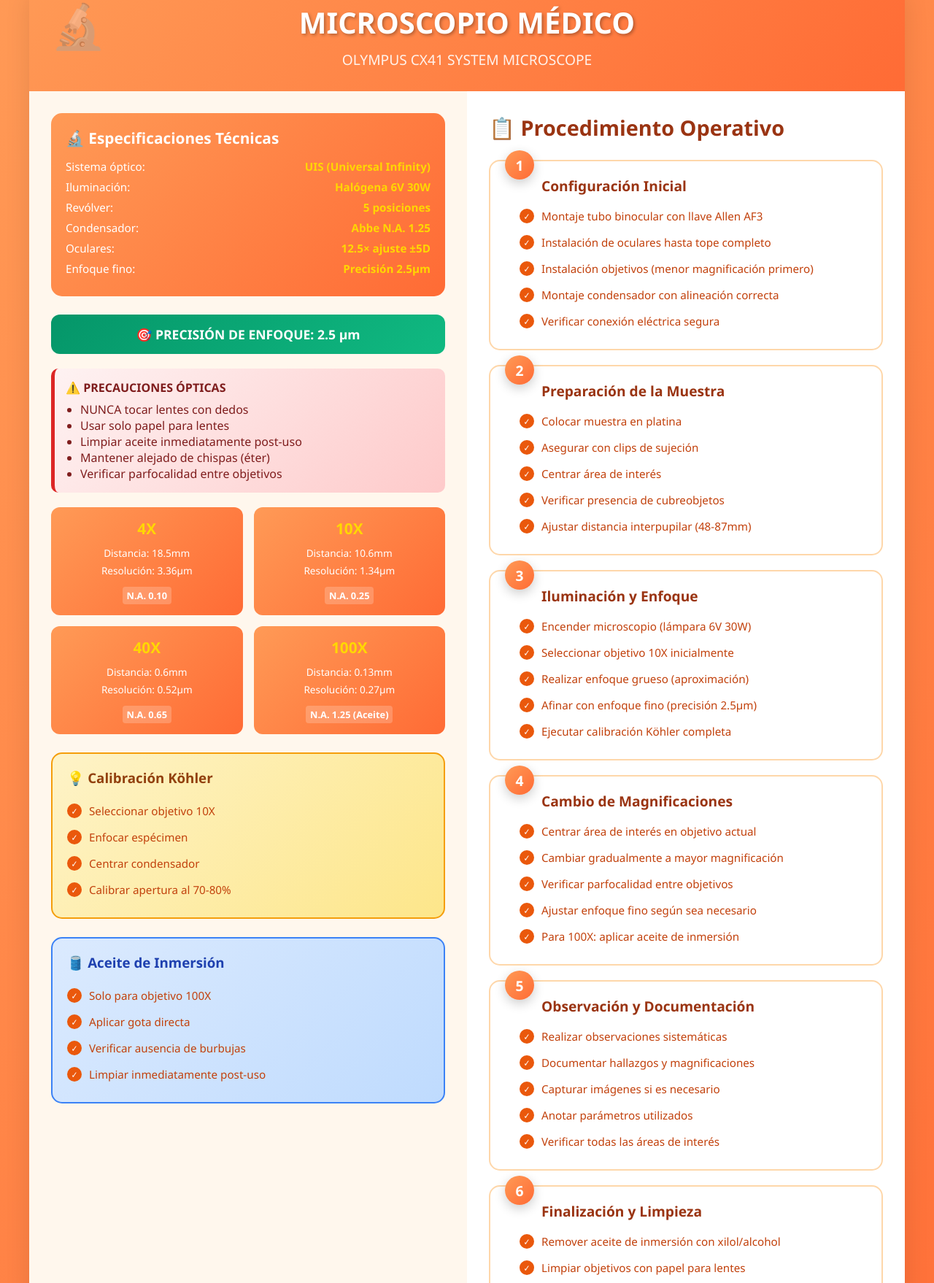
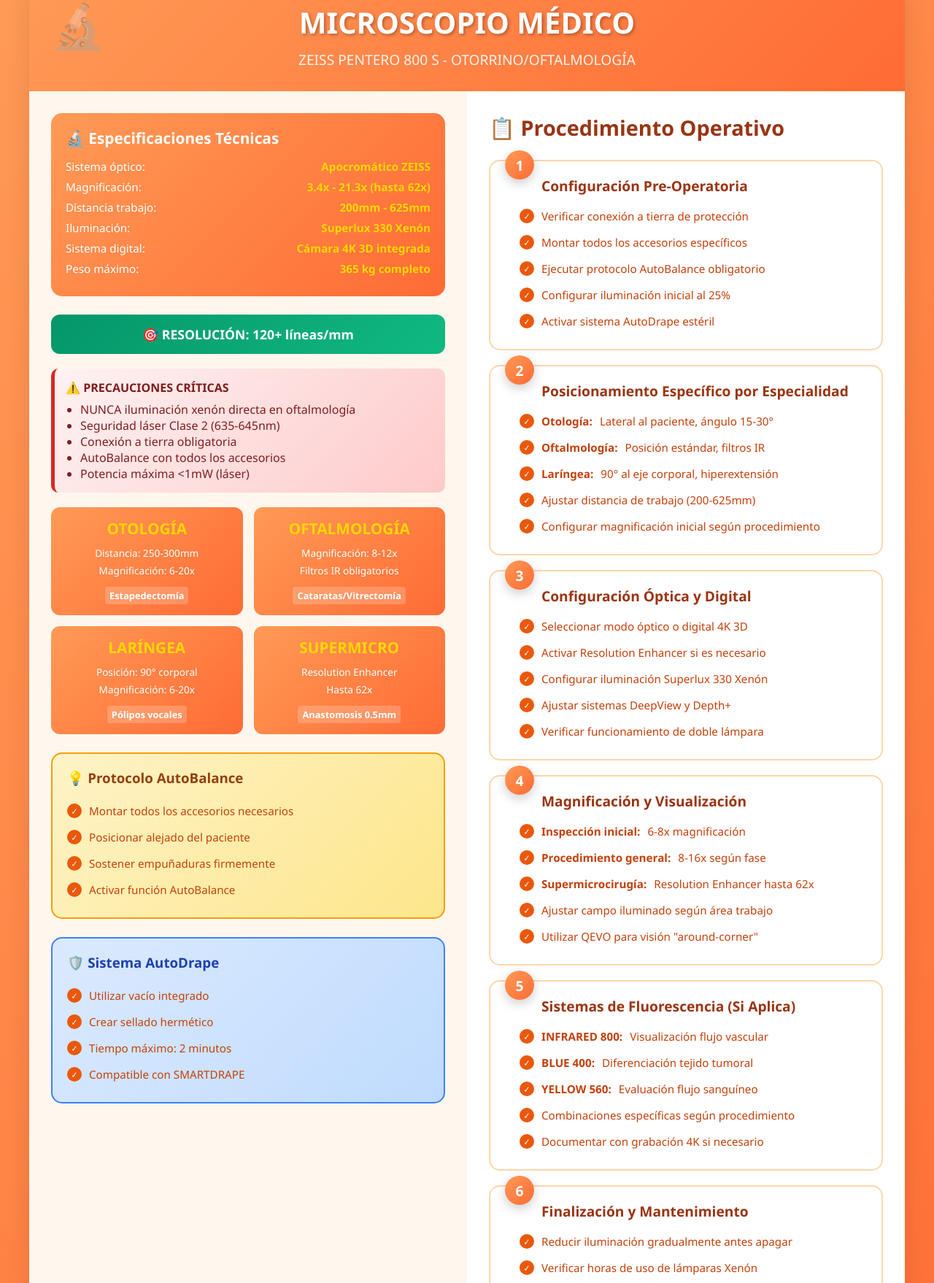
Before and after one commit to LuisGar2004/Guias-rapidas, a plain HTML site: page 2784/index.html in a window 1280 px wide. Shown: the part 47-1805 px from the top of the page at 73% size. Drawn offline with Linux system fonts and the light colour scheme.

Commit message:
Actualizando guía 2784 con nuevo index.html

```diff
--- a/2784/index.html
+++ b/2784/index.html
@@ -355,7 +355,7 @@
     <div class="guide-container">
         <div class="header">
             <h1>MICROSCOPIO MÉDICO</h1>
-            <div class="subtitle">OLYMPUS CX41 SYSTEM MICROSCOPE</div>
+            <div class="subtitle">ZEISS PENTERO 800 S - OTORRINO/OFTALMOLOGÍA</div>
         </div>
 
         <div class="content">
@@ -364,89 +364,89 @@
                     <h3>🔬 Especificaciones Técnicas</h3>
                     <div class="spec-item">
                         <span>Sistema óptico:</span>
-                        <strong>UIS (Universal Infinity)</strong>
+                        <strong>Apocromático ZEISS</strong>
+                    </div>
+                    <div class="spec-item">
+                        <span>Magnificación:</span>
+                        <strong>3.4x - 21.3x (hasta 62x)</strong>
+                    </div>
+                    <div class="spec-item">
+                        <span>Distancia trabajo:</span>
+                        <strong>200mm - 625mm</strong>
                     </div>
                     <div class="spec-item">
                         <span>Iluminación:</span>
-                        <strong>Halógena 6V 30W</strong>
+                        <strong>Superlux 330 Xenón</strong>
                     </div>
                     <div class="spec-item">
-                        <span>Revólver:</span>
-                        <strong>5 posiciones</strong>
+                        <span>Sistema digital:</span>
+                        <strong>Cámara 4K 3D integrada</strong>
                     </div>
                     <div class="spec-item">
-                        <span>Condensador:</span>
-                        <strong>Abbe N.A. 1.25</strong>
-                    </div>
-                    <div class="spec-item">
-                        <span>Oculares:</span>
-                        <strong>12.5× ajuste ±5D</strong>
-                    </div>
-                    <div class="spec-item">
-                        <span>Enfoque fino:</span>
-                        <strong>Precisión 2.5μm</strong>
+                        <span>Peso máximo:</span>
+                        <strong>365 kg completo</strong>
                     </div>
                 </div>
 
                 <div class="precision-highlight">
-                    🎯 PRECISIÓN DE ENFOQUE: 2.5 μm
+                    🎯 RESOLUCIÓN: 120+ líneas/mm
                 </div>
 
                 <div class="warning-box">
-                    <h4>⚠️ PRECAUCIONES ÓPTICAS</h4>
+                    <h4>⚠️ PRECAUCIONES CRÍTICAS</h4>
                     <ul>
-                        <li>NUNCA tocar lentes con dedos</li>
-                        <li>Usar solo papel para lentes</li>
-                        <li>Limpiar aceite inmediatamente post-uso</li>
-                        <li>Mantener alejado de chispas (éter)</li>
-                        <li>Verificar parfocalidad entre objetivos</li>
+                        <li>NUNCA iluminación xenón directa en oftalmología</li>
+                        <li>Seguridad láser Clase 2 (635-645nm)</li>
+                        <li>Conexión a tierra obligatoria</li>
+                        <li>AutoBalance con todos los accesorios</li>
+                        <li>Potencia máxima <1mW (láser)</li>
                     </ul>
                 </div>
 
                 <div class="objective-grid">
                     <div class="objective-card">
-                        <h5>4X</h5>
-                        <div class="objective-detail">Distancia: 18.5mm</div>
-                        <div class="objective-detail">Resolución: 3.36μm</div>
-                        <div class="na-value">N.A. 0.10</div>
+                        <h5>OTOLOGÍA</h5>
+                        <div class="objective-detail">Distancia: 250-300mm</div>
+                        <div class="objective-detail">Magnificación: 6-20x</div>
+                        <div class="na-value">Estapedectomía</div>
                     </div>
                     <div class="objective-card">
-                        <h5>10X</h5>
-                        <div class="objective-detail">Distancia: 10.6mm</div>
-                        <div class="objective-detail">Resolución: 1.34μm</div>
-                        <div class="na-value">N.A. 0.25</div>
+                        <h5>OFTALMOLOGÍA</h5>
+                        <div class="objective-detail">Magnificación: 8-12x</div>
+                        <div class="objective-detail">Filtros IR obligatorios</div>
+                        <div class="na-value">Cataratas/Vitrectomía</div>
                     </div>
                     <div class="objective-card">
-                        <h5>40X</h5>
-                        <div class="objective-detail">Distancia: 0.6mm</div>
-                        <div class="objective-detail">Resolución: 0.52μm</div>
-                        <div class="na-value">N.A. 0.65</div>
+                        <h5>LARÍNGEA</h5>
+                        <div class="objective-detail">Posición: 90° corporal</div>
+                        <div class="objective-detail">Magnificación: 6-20x</div>
+                        <div class="na-value">Pólipos vocales</div>
                     </div>
                     <div class="objective-card">
-                        <h5>100X</h5>
-                        <div class="objective-detail">Distancia: 0.13mm</div>
-                        <div class="objective-detail">Resolución: 0.27μm</div>
-                        <div class="na-value">N.A. 1.25 (Aceite)</div>
+                        <h5>SUPERMICRO</h5>
+                        <div class="objective-detail">Resolution Enhancer</div>
+                        <div class="objective-detail">Hasta 62x</div>
+                        <div class="na-value">Anastomosis 0.5mm</div>
                     </div>
                 </div>
 
                 <div class="kohler-section">
-                    <h3>💡 Calibración Köhler</h3>
+                    <h3>💡 Protocolo AutoBalance</h3>
                     <ul class="step-list">
-                        <li>Seleccionar objetivo 10X</li>
-                        <li>Enfocar espécimen</li>
-                        <li>Centrar condensador</li>
-                        <li>Calibrar apertura al 70-80%</li>
+                        <li>Montar todos los accesorios necesarios</li>
+                        <li>Posicionar alejado del paciente</li>
+                        <li>Sostener empuñaduras firmemente</li>
+                        <li>Activar función AutoBalance</li>
                     </ul>
                 </div>
 
                 <div class="oil-section">
-                    <h3>🛢️ Aceite de Inmersión</h3>
+                    <h3>🛡️ Sistema AutoDrape</h3>
                     <ul class="step-list">
-                        <li>Solo para objetivo 100X</li>
-                        <li>Aplicar gota directa</li>
-                        <li>Verificar ausencia de burbujas</li>
-                        <li>Limpiar inmediatamente post-uso</li>
+                        <li>Utilizar vacío integrado</li>
+                        <li>Crear sellado hermético</li>
+                        <li>Tiempo máximo: 2 minutos</li>
+                        <li>Compatible con SMARTDRAPE</li>
                     </ul>
                 </div>
             </div>
@@ -457,96 +457,96 @@
 
                     <div class="step">
                         <div class="step-number">1</div>
-                        <h4>Configuración Inicial</h4>
+                        <h4>Configuración Pre-Operatoria</h4>
                         <div class="step-content">
                             <ul class="step-list">
-                                <li>Montaje tubo binocular con llave Allen AF3</li>
-                                <li>Instalación de oculares hasta tope completo</li>
-                                <li>Instalación objetivos (menor magnificación primero)</li>
-                                <li>Montaje condensador con alineación correcta</li>
-                                <li>Verificar conexión eléctrica segura</li>
+                                <li>Verificar conexión a tierra de protección</li>
+                                <li>Montar todos los accesorios específicos</li>
+                                <li>Ejecutar protocolo AutoBalance obligatorio</li>
+                                <li>Configurar iluminación inicial al 25%</li>
+                                <li>Activar sistema AutoDrape estéril</li>
                             </ul>
                         </div>
                     </div>
 
                     <div class="step">
                         <div class="step-number">2</div>
-                        <h4>Preparación de la Muestra</h4>
+                        <h4>Posicionamiento Específico por Especialidad</h4>
                         <div class="step-content">
                             <ul class="step-list">
-                                <li>Colocar muestra en platina</li>
-                                <li>Asegurar con clips de sujeción</li>
-                                <li>Centrar área de interés</li>
-                                <li>Verificar presencia de cubreobjetos</li>
-                                <li>Ajustar distancia interpupilar (48-87mm)</li>
+                                <li><strong>Otología:</strong> Lateral al paciente, ángulo 15-30°</li>
+                                <li><strong>Oftalmología:</strong> Posición estándar, filtros IR</li>
+                                <li><strong>Laríngea:</strong> 90° al eje corporal, hiperextensión</li>
+                                <li>Ajustar distancia de trabajo (200-625mm)</li>
+                                <li>Configurar magnificación inicial según procedimiento</li>
                             </ul>
                         </div>
                     </div>
 
                     <div class="step">
                         <div class="step-number">3</div>
-                        <h4>Iluminación y Enfoque</h4>
+                        <h4>Configuración Óptica y Digital</h4>
                         <div class="step-content">
                             <ul class="step-list">
-                                <li>Encender microscopio (lámpara 6V 30W)</li>
-                                <li>Seleccionar objetivo 10X inicialmente</li>
-                                <li>Realizar enfoque grueso (aproximación)</li>
-                                <li>Afinar con enfoque fino (precisión 2.5μm)</li>
-                                <li>Ejecutar calibración Köhler completa</li>
+                                <li>Seleccionar modo óptico o digital 4K 3D</li>
+                                <li>Activar Resolution Enhancer si es necesario</li>
+                                <li>Configurar iluminación Superlux 330 Xenón</li>
+                                <li>Ajustar sistemas DeepView y Depth+</li>
+                                <li>Verificar funcionamiento de doble lámpara</li>
                             </ul>
                         </div>
                     </div>
 
                     <div class="step">
                         <div class="step-number">4</div>
-                        <h4>Cambio de Magnificaciones</h4>
+                        <h4>Magnificación y Visualización</h4>
                         <div class="step-content">
                             <ul class="step-list">
-                                <li>Centrar área de interés en objetivo actual</li>
-                                <li>Cambiar gradualmente a mayor magnificación</li>
-                                <li>Verificar parfocalidad entre objetivos</li>
-                                <li>Ajustar enfoque fino según sea necesario</li>
-                                <li>Para 100X: aplicar aceite de inmersión</li>
+                                <li><strong>Inspección inicial:</strong> 6-8x magnificación</li>
+                                <li><strong>Procedimiento general:</strong> 8-16x según fase</li>
+                                <li><strong>Supermicrocirugía:</strong> Resolution Enhancer hasta 62x</li>
+                                <li>Ajustar campo iluminado según área trabajo</li>
+                                <li>Utilizar QEVO para visión "around-corner"</li>
                             </ul>
                         </div>
                     </div>
 
                     <div class="step">
                         <div class="step-number">5</div>
-                        <h4>Observación y Documentación</h4>
+                        <h4>Sistemas de Fluorescencia (Si Aplica)</h4>
                         <div class="step-content">
                             <ul class="step-list">
-                                <li>Realizar observaciones sistemáticas</li>
-                                <li>Documentar hallazgos y magnificaciones</li>
-                                <li>Capturar imágenes si es necesario</li>
-                                <li>Anotar parámetros utilizados</li>
-                                <li>Verificar todas las áreas de interés</li>
+                                <li><strong>INFRARED 800:</strong> Visualización flujo vascular</li>
+                                <li><strong>BLUE 400:</strong> Diferenciación tejido tumoral</li>
+                                <li><strong>YELLOW 560:</strong> Evaluación flujo sanguíneo</li>
+                                <li>Combinaciones específicas según procedimiento</li>
+                                <li>Documentar con grabación 4K si necesario</li>
                             </ul>
                         </div>
                     </div>
 
                     <div class="step">
                         <div class="step-number">6</div>
-                        <h4>Finalización y Limpieza</h4>
+                        <h4>Finalización y Mantenimiento</h4>
                         <div class="step-content">
                             <ul class="step-list">
-                                <li>Remover aceite de inmersión con xilol/alcohol</li>
-                                <li>Limpiar objetivos con papel para lentes</li>
-                                <li>Apagar iluminación para prolongar vida útil</li>
-                                <li>Centrar sistema óptico en posición neutra</li>
-                                <li>Cubrir microscopio con funda protectora</li>
+                                <li>Reducir iluminación gradualmente antes apagar</li>
+                                <li>Verificar horas de uso de lámparas Xenón</li>
+                                <li>Limpieza óptica con papel ZEISS específico</li>
+                                <li>Desinfección con alcohol isopropílico 70%</li>
+                                <li>Documentar procedimiento en disco 1TB integrado</li>
                             </ul>
                         </div>
                     </div>
                 </div>
 
                 <div class="cleaning-section">
-                    <h3>🧼 Protocolo de Limpieza</h3>
+                    <h3>🧼 Protocolo de Mantenimiento</h3>
                     <ul class="step-list">
-                        <li><strong>Material:</strong> Gasa sin pelusa + alcohol 70% + éter 30%</li>
-                        <li><strong>Movimiento:</strong> Circulares desde centro hacia exterior</li>
-                        <li><strong>Frecuencia:</strong> Diaria (oculares), semanal (objetivos)</li>
-                        <li><strong>Precaución:</strong> Área ventilada, alejado de chispas</li>
+                        <li><strong>Diario:</strong> Limpieza óptica, verificación frenos</li>
+                        <li><strong>Semanal:</strong> AutoBalance, sistema ventilación</li>
+                        <li><strong>Mensual:</strong> Temperatura, horas lámpara, documentación</li>
+                        <li><strong>Trimestral:</strong> Calibración óptica por técnico calificado</li>
                     </ul>
                 </div>
             </div>
@@ -554,12 +554,12 @@
 
         <div class="footer">
             <p><strong>Manual Oficial:</strong>
-                <a href="http://www.frankshospitalworkshop.com/equipment/documents/microscopes/user_manuals/Olympus%20CX41%20Microscope%20Manual.pdf" target="_blank">
-                    Descargar Manual Técnico Completo
+                <a href="http://www.frankshospitalworkshop.com/equipment/documents/microscopes/user_manuals/Zeiss%20OPMI%20Pentero%20-%20User%20manual.pdf" target="_blank">
+                    Descargar Manual Técnico Completo ZEISS PENTERO 800 S
                 </a>
             </p>
             <p style="margin-top: 10px; font-size: 0.9em; opacity: 0.8;">
-                Sistema UIS • Cumple estándares ISO • Revisión: Enero 2025
+                Sistema Apocromático • Láser Clase 2 • Revisión: Septiembre 2025
             </p>
         </div>
     </div>
```
